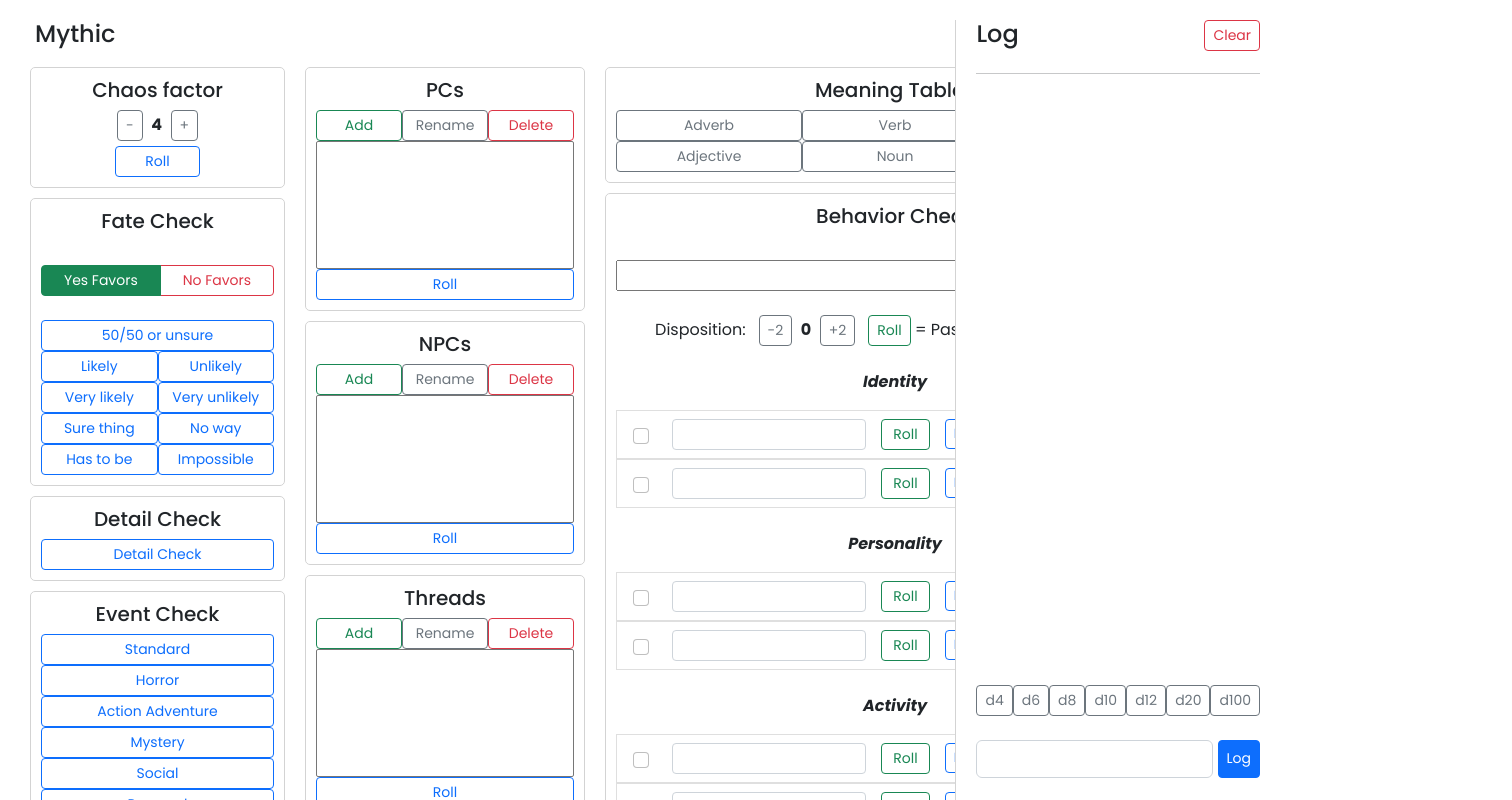
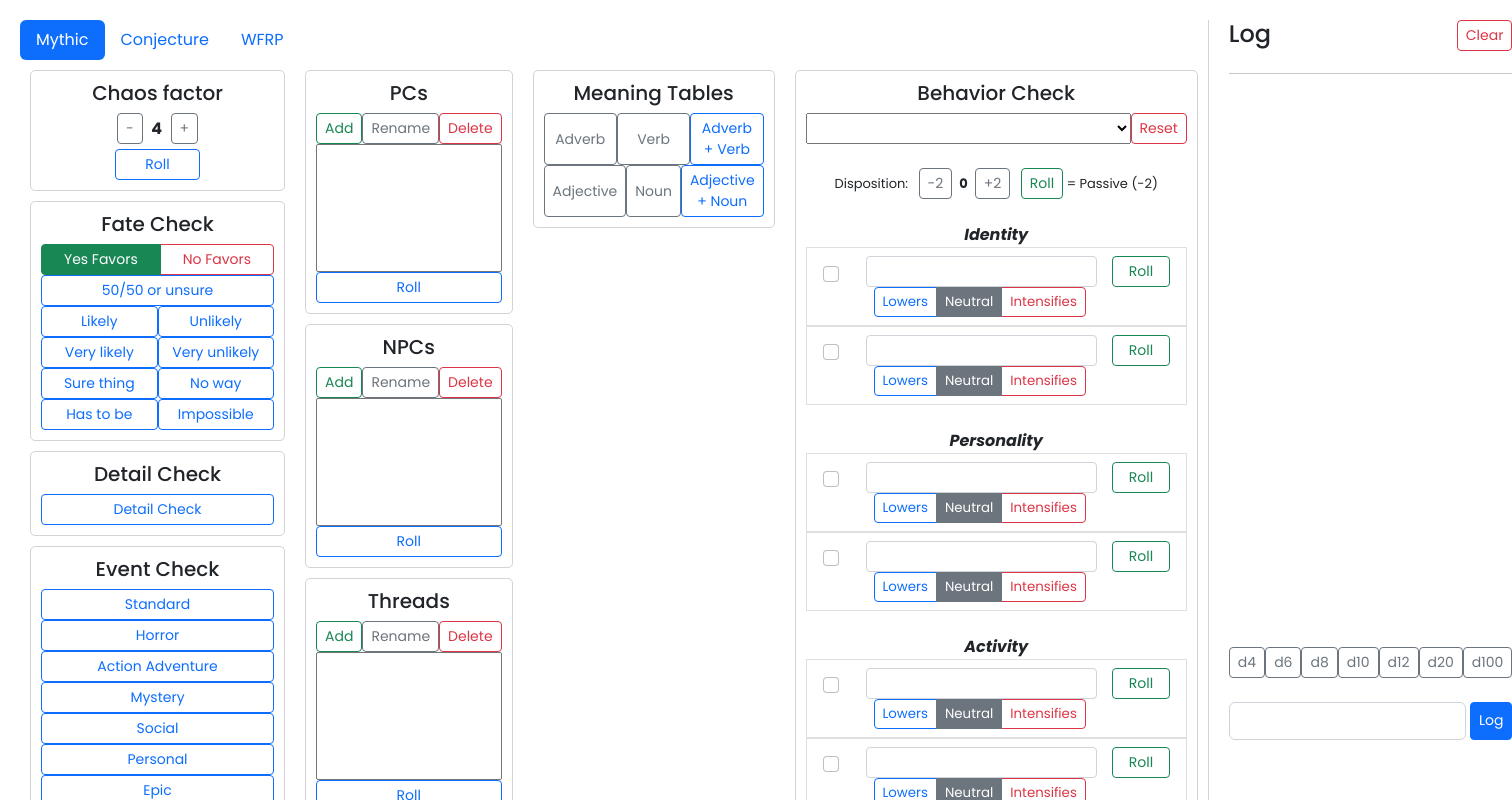
Before and after one commit to daniel-duliga/mangy, an Angular app: page /mythic in a window 1280 px wide. Before the commit this address led to /. Shown: the top 800 px of the page, 1512 px wide, since content can reach past the window. Built offline with nearby package versions, Linux system fonts and the light colour scheme.

Commit message:
Add tabs for main categories

```diff
--- a/src/app/app-routing.module.ts
+++ b/src/app/app-routing.module.ts
@@ -1,7 +1,29 @@
 import { NgModule } from '@angular/core';
 import { RouterModule, Routes } from '@angular/router';
+import { AppComponent } from './app.component';
+import { MythicComponent } from './components/mythic/mythic.component';
+import { ConjectureComponent } from './components/conjecture/conjecture.component';
+import { WfrpComponent } from './components/wfrp/wfrp.component';
 
-const routes: Routes = [];
+const routes: Routes = [
+  {
+    path: "",
+    redirectTo: "mythic",
+    pathMatch: "full"
+  },
+  {
+    path: "mythic",
+    component: MythicComponent
+  },
+  {
+    path: "conjecture",
+    component: ConjectureComponent,
+  },
+  {
+    path: "wfrp",
+    component: WfrpComponent,
+  },
+];
 
 @NgModule({
   imports: [RouterModule.forRoot(routes)],
--- a/src/app/app.component.html
+++ b/src/app/app.component.html
@@ -1,9 +1,16 @@
 <div class="main-container">
-  <div class="actions">
-    <app-mythic></app-mythic>
-    <app-conjecture></app-conjecture>
-    <app-wfrp></app-wfrp>
-  </div>
+  <ul class="nav nav-pills">
+    <li class="nav-item">
+      <a class="nav-link" [class.active]="tabIsActive('mythic')" aria-current="page" [routerLink]="'mythic'">Mythic</a>
+    </li>
+    <li class="nav-item">
+      <a class="nav-link" [class.active]="tabIsActive('conjecture')" [routerLink]="'conjecture'">Conjecture</a>
+    </li>
+    <li class="nav-item">
+      <a class="nav-link" [class.active]="tabIsActive('wfrp')" [routerLink]="'wfrp'">WFRP</a>
+    </li>
+  </ul>
+  <router-outlet></router-outlet>
   <div class="log">
     <app-log></app-log>
   </div>
--- a/src/app/app.component.scss
+++ b/src/app/app.component.scss
@@ -10,4 +10,6 @@
 .log {
   padding-left: 20px;
   border-left: 1px solid lightgray;
+  position: relative;
+  top: -40px;
 }
--- a/src/app/app.component.ts
+++ b/src/app/app.component.ts
@@ -1,5 +1,6 @@
 import { Component, OnInit } from '@angular/core';
 import { StorageService } from './services/storage.service';
+import { Router } from '@angular/router';
 
 @Component({
   selector: 'app-root',
@@ -10,8 +11,13 @@ export class AppComponent implements OnInit {
   title = 'mangy';
 
   constructor(
-    public dataService: StorageService
+    public dataService: StorageService,
+    public router: Router,
   ) { }
 
   ngOnInit() { }
+
+  tabIsActive(tabName: string): boolean {
+    return this.router.url === `/${tabName}`;
+  }
 }
--- a/src/app/components/conjecture/conjecture.component.html
+++ b/src/app/components/conjecture/conjecture.component.html
@@ -1,5 +1,4 @@
-<div style="min-width: 275px;">
-    <h4 style="margin-left: 15px;">Conjecture</h4>
+<div style="min-width: 275px; display: flex; align-items: baseline;">
     <app-npc-creator></app-npc-creator>
     <app-npc-interaction-emulator></app-npc-interaction-emulator>
     <app-waylays-generator></app-waylays-generator>
--- a/src/app/components/log/log.component.scss
+++ b/src/app/components/log/log.component.scss
@@ -1,5 +1,5 @@
 .log-content {
-    height: calc(100vh - 215px);
+    height: calc(100vh - 253px);
     overflow-y: auto;
     margin: 10px 0 10px 0;
     font-size: 10pt;
--- a/src/app/components/mythic/behavior-check/behavior-check.component.html
+++ b/src/app/components/mythic/behavior-check/behavior-check.component.html
@@ -1,6 +1,5 @@
 <div class="section descriptors">
     <h5 style="text-align: center;">Behavior Check</h5>
-    <br>
 
     <!-- NPC select -->
     <div style="display: flex;">
@@ -12,9 +11,9 @@
     <br>
 
     <!-- Disposition & Action -->
-    <div style="display: flex; justify-content: center;">
-        <div style="display: flex; align-items: center;">
-            <!-- Value & Modifier buttons -->
+    <div style="display: flex; flex-direction: column;">
+        <!-- Value & Modifier buttons -->
+        <div style="display: flex; justify-content: center; align-items: center; font-size: small;">
             <span>Disposition:</span>
             &nbsp;
             &nbsp;
@@ -31,12 +30,7 @@
             &nbsp;
             <button class="btn btn-outline-success btn-sm" (click)="rollDisposition()">Roll</button>
             &nbsp;
-            <span [title]="dispositionDescriptorExplanation">= {{dispositionDescriptor}}</span>
-
-            <!-- NPC Action -->
-            &nbsp;
-            &nbsp;
-            <button class="btn btn-outline-primary btn-sm" (click)="npcAction()">NPC Action</button>
+            <div [title]="dispositionDescriptorExplanation">= {{dispositionDescriptor}}</div>
         </div>
     </div>
 
@@ -44,55 +38,41 @@
 
     <!-- Descriptors -->
 
-    <p style="text-align: center;"><i><b>Identity</b></i></p>
+    <span style="text-align: center;"><i><b>Identity</b></i></span>
     <ul class="list-group">
-        <app-descriptor
-            [name]="'Primary Identity'"
-            [descriptor]="this.selectedNpc.identity1"
+        <app-descriptor [name]="'Primary Identity'" [descriptor]="this.selectedNpc.identity1"
             (onDescriptorUpdated)="descriptorUpdated('identity1', $event)"
-            (onDescriptorRolled)="rollDescriptor('identity1')"
-        ></app-descriptor>
-        <app-descriptor
-            [name]="'Secondary Identity'"
-            [descriptor]="this.selectedNpc.identity2"
+            (onDescriptorRolled)="rollDescriptor('identity1')"></app-descriptor>
+        <app-descriptor [name]="'Secondary Identity'" [descriptor]="this.selectedNpc.identity2"
             (onDescriptorUpdated)="descriptorUpdated('identity2', $event)"
-            (onDescriptorRolled)="rollDescriptor('identity2')"
-        ></app-descriptor>
+            (onDescriptorRolled)="rollDescriptor('identity2')"></app-descriptor>
     </ul>
 
     <br>
 
-    <p style="text-align: center;"><i><b>Personality</b></i></p>
+    <span style="text-align: center;"><i><b>Personality</b></i></span>
     <ul class="list-group">
-        <app-descriptor
-            [name]="'Primary Personality'"
-            [descriptor]="this.selectedNpc.personality1"
+        <app-descriptor [name]="'Primary Personality'" [descriptor]="this.selectedNpc.personality1"
             (onDescriptorUpdated)="descriptorUpdated('personality1', $event)"
-            (onDescriptorRolled)="rollDescriptor('personality1')"
-        ></app-descriptor>
-        <app-descriptor
-            [name]="'Secondary Personality'"
-            [descriptor]="this.selectedNpc.personality2"
+            (onDescriptorRolled)="rollDescriptor('personality1')"></app-descriptor>
+        <app-descriptor [name]="'Secondary Personality'" [descriptor]="this.selectedNpc.personality2"
             (onDescriptorUpdated)="descriptorUpdated('personality2', $event)"
-            (onDescriptorRolled)="rollDescriptor('personality2')"
-        ></app-descriptor>
+            (onDescriptorRolled)="rollDescriptor('personality2')"></app-descriptor>
     </ul>
 
     <br>
 
-    <p style="text-align: center;"><i><b>Activity</b></i></p>
+    <span style="text-align: center;"><i><b>Activity</b></i></span>
     <ul class="list-group">
-        <app-descriptor
-            [name]="'Primary Activity'"
-            [descriptor]="this.selectedNpc.activity1"
+        <app-descriptor [name]="'Primary Activity'" [descriptor]="this.selectedNpc.activity1"
             (onDescriptorUpdated)="descriptorUpdated('activity1', $event)"
-            (onDescriptorRolled)="rollDescriptor('activity1')"
-        ></app-descriptor>
-        <app-descriptor
-            [name]="'Secondary Activity'"
-            [descriptor]="this.selectedNpc.activity2"
+            (onDescriptorRolled)="rollDescriptor('activity1')"></app-descriptor>
+        <app-descriptor [name]="'Secondary Activity'" [descriptor]="this.selectedNpc.activity2"
             (onDescriptorUpdated)="descriptorUpdated('activity2', $event)"
-            (onDescriptorRolled)="rollDescriptor('activity2')"
-        ></app-descriptor>
+            (onDescriptorRolled)="rollDescriptor('activity2')"></app-descriptor>
     </ul>
+
+    <!-- NPC Action -->
+    <br>
+    <button class="btn btn-outline-primary btn-sm" (click)="npcAction()">NPC Action</button>
 </div>
--- a/src/app/components/mythic/behavior-check/descriptor/descriptor.component.html
+++ b/src/app/components/mythic/behavior-check/descriptor/descriptor.component.html
@@ -1,5 +1,5 @@
 <li class="list-group-item">
-    <div style="display: grid; grid-template-columns: 1fr 8fr 2fr 8fr; align-items: center; column-gap: 15px;">
+    <div style="display: grid; grid-template-columns: 1fr 8fr 2fr; align-items: center; column-gap: 15px;">
 
         <!-- Active -->
         <input
@@ -23,9 +23,9 @@
 
         <!-- Roll value -->
         <button class="btn btn-outline-success btn-sm" (click)="roll()">Roll</button>
-
+    </div>
     <!-- Modifiers -->
-        <div class="modifier btn-group" title="Modifiers" role="group">
+    <div class="modifier btn-group" title="Modifiers" role="group" style="margin: 0 84px 0 51px;">
         <input
             class="btn-check btn-sm"
             type="radio"
@@ -56,5 +56,4 @@
             (change)="npcUpdated()">
         <label class="btn btn-outline-danger btn-sm" [for]="'intensifies_' + name.replace(' ', '')">Intensifies</label>
     </div>
-    </div>
 </li>
--- a/src/app/components/mythic/fate-check/fate-check.component.html
+++ b/src/app/components/mythic/fate-check/fate-check.component.html
@@ -1,6 +1,5 @@
 <div class="section">
     <h5 style="text-align: center;">Fate Check</h5>
-    <br>
     <div>
         <div class="buttons">
             <div class="btn-group" role="group" aria-label="Basic radio toggle button group">
@@ -11,7 +10,6 @@
                 <label class="btn btn-outline-danger btn-sm" for="favorsNo">No Favors</label>
             </div>
         </div>
-        <br>
         <div class="buttons">
             <button class="btn btn-outline-primary btn-sm" (click)="fateCheck()">50/50 or unsure</button>
             <div class="button-groups">
--- a/src/app/components/mythic/mythic.component.html
+++ b/src/app/components/mythic/mythic.component.html
@@ -1,4 +1,3 @@
-<h4 style="margin-left: 15px;">Mythic</h4>
 <div class="mythic-container">
     <div style="min-width: 275px;">
         <app-chaos-factor></app-chaos-factor>
@@ -6,7 +5,7 @@
         <app-detail-check></app-detail-check>
         <app-event-check></app-event-check>
     </div>
-    <div style="min-width: 300px;">
+    <div>
         <app-list
             [title]="'PCs'"
             [items]="dataService.data.mythic.pcs"
@@ -23,8 +22,10 @@
             (onItemsChanged)="dataService.data.mythic.threads = $event"
         ></app-list>
     </div>
-    <div style="min-width: 600px;">
+    <div>
         <app-meaning-tables></app-meaning-tables>
+    </div>
+    <div>
         <app-behavior-check></app-behavior-check>
     </div>
 </div>
--- a/src/app/components/mythic/mythic.component.scss
+++ b/src/app/components/mythic/mythic.component.scss
@@ -1,4 +1,4 @@
 .mythic-container {
     display: grid;
-    grid-template-columns: 1fr 2fr 1fr;
+    grid-template-columns: 1fr 1fr 2fr 2fr;
 }
--- a/src/app/components/wfrp/wfrp.component.html
+++ b/src/app/components/wfrp/wfrp.component.html
@@ -1,5 +1,4 @@
-<h4 style="margin-left: 15px;">WFRP</h4>
-<div class="flex-column" style="min-width: 350px;">
+<div style="min-width: 350px; display: flex;">
     <div class="section">
         <h5>Names</h5>
         <div class="flex-column">
```
Lines whose indentation alone changed are shown as unchanged.
